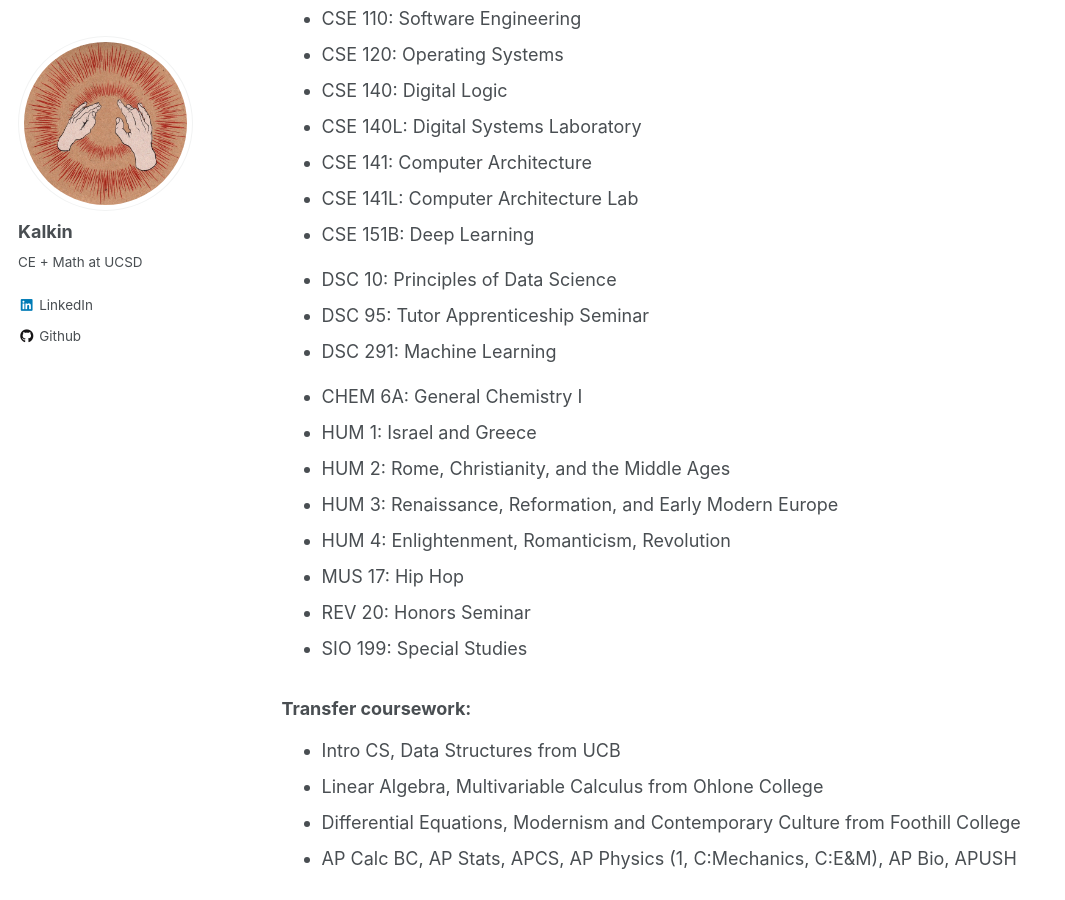
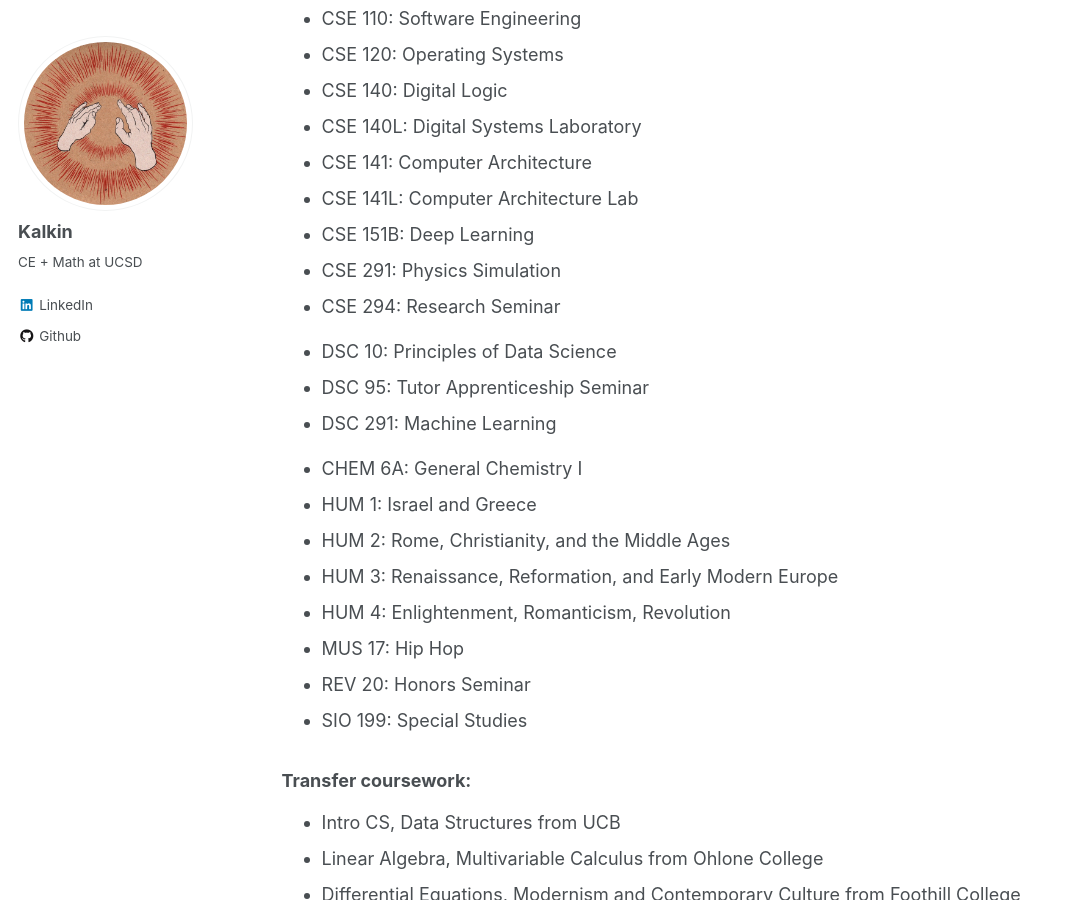
Before and after one commit to kalkulator413/kalkulator413.github.io, a Jekyll site: the page built from _pages/courses.md, in a window 1280 px wide and 900 px high, scrolled down 1135 px. Shown: the whole window, without its empty margins (0-1065 px from the left). Built offline with Jekyll 4.4.1, drawn with Linux system fonts in a browser that asks for light colours.

Commit message:
add cs courses

```diff
--- a/_pages/courses.md
+++ b/_pages/courses.md
@@ -45,6 +45,8 @@ author_profile: true
 - CSE 141: Computer Architecture
 - CSE 141L: Computer Architecture Lab
 - CSE 151B: Deep Learning
+- CSE 291: Physics Simulation
+- CSE 294: Research Seminar
 
 <!-- -->
 
```
